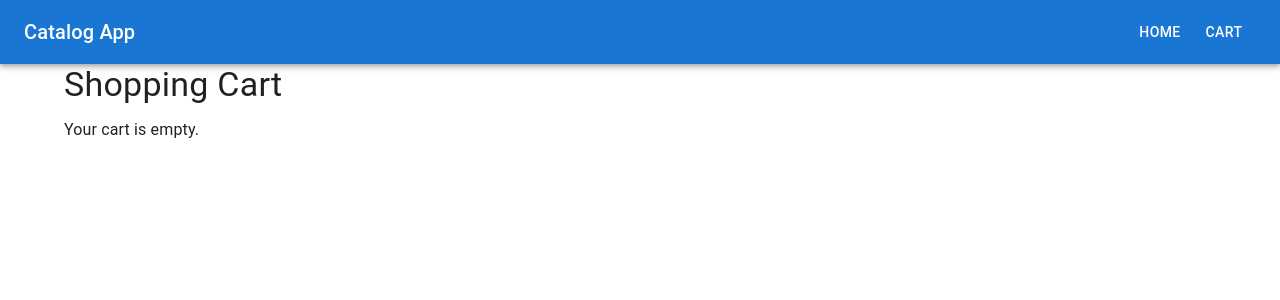
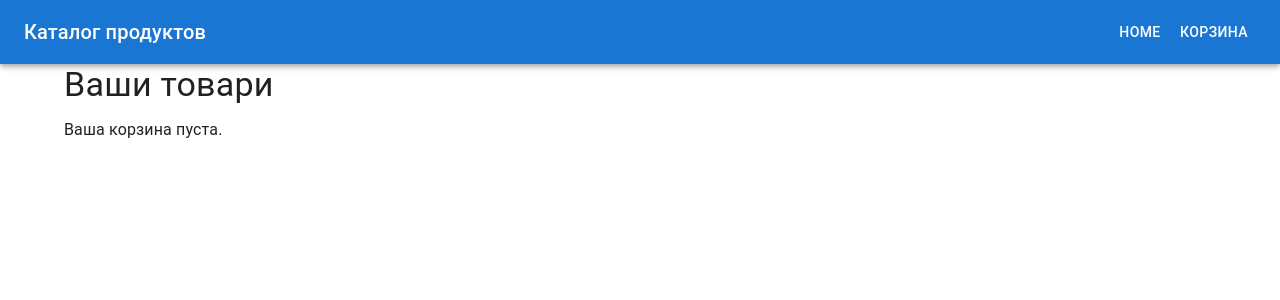
Before and after one commit to Behruz-08/alif-test, a Next.js app: page /cart in a window 1280 px wide. Shown: the top 300 px of the page. Built offline with nearby package versions, Linux system fonts and the light colour scheme.

Commit message:
добавил фото в карточках

```diff
--- a/src/app/globals.css
+++ b/src/app/globals.css
@@ -52,7 +52,7 @@ body {
 }
 
 body {
-  background-color: rgb(205, 207, 207);
+  background-color: rgb(236, 240, 240);
 }
 
 @media (prefers-color-scheme: dark) {
--- a/src/app/page.tsx
+++ b/src/app/page.tsx
@@ -24,7 +24,7 @@ export default function Home() {
 
   useEffect(() => {
     setFilteredProducts(items);
-  }, [items]);
+  }, [items,status]);
 
   const handleFilter = (filters: { price?: string; category?: string; description?: string }) => {
     const { price, category, description } = filters;
--- a/src/app/product/[id]/page.tsx
+++ b/src/app/product/[id]/page.tsx
@@ -30,6 +30,8 @@ export default function ProductDetail() {
       <Typography variant="h5">${product.price}</Typography>
       <Typography variant="h6">{product.category}</Typography>
       <Typography>{product.description}</Typography>
+      <Typography>{product.image}</Typography>
+
     </Container>
   );
 }
--- a/src/components/Cart.tsx
+++ b/src/components/Cart.tsx
@@ -5,6 +5,7 @@ import { useSelector, useDispatch } from 'react-redux';
 import { RootState, AppDispatch } from '../store';
 import { removeItem, clearCart } from '../slices/CartSlice';
 import DeleteRoundedIcon from '@mui/icons-material/DeleteRounded';
+import { red } from '@mui/material/colors';
 const Cart = () => {
   const dispatch = useDispatch<AppDispatch>();
   const items = useSelector((state: RootState) => state.cart.items);
@@ -19,9 +20,9 @@ const Cart = () => {
 
   return (
     <Container>
-      <Typography variant="h4" gutterBottom>Shopping Cart</Typography>
+      <Typography variant="h4" gutterBottom>Ваши товари</Typography>
       {items.length === 0 ? (
-        <Typography>Your cart is empty.</Typography>
+        <Typography>Ваша корзина пуста.</Typography>
       ) : (
         <>
           <List>
@@ -32,11 +33,11 @@ const Cart = () => {
                 />
                 {/* <Button onClick={() => handleRemoveItem(item.id)}>Remove</Button> */}
 
-                <DeleteRoundedIcon  onClick={() => handleRemoveItem(item.id)}/>
+                <DeleteRoundedIcon sx={{color:red[500]}} onClick={() => handleRemoveItem(item.id)}/>
               </ListItem>
             ))}
           </List>
-          <Button onClick={handleClearCart}>Clear Cart</Button>
+          <Button onClick={handleClearCart}>Очистит корзину</Button>
         </>
       )}
     </Container>
--- a/src/components/header/page.tsx
+++ b/src/components/header/page.tsx
@@ -8,13 +8,13 @@ const Header = () => {
     <AppBar position="static">
       <Toolbar>
         <Typography variant="h6" style={{ flexGrow: 1 }}>
-          Catalog App
+          Каталог продуктов
         </Typography>
         <Button color="inherit" component={Link} href="/">
           Home
         </Button>
         <Button color="inherit" component={Link} href="/cart">
-          Cart
+        Корзина
         </Button>
       </Toolbar>
     </AppBar>
--- a/src/slices/ProductsSlice.ts
+++ b/src/slices/ProductsSlice.ts
@@ -1,13 +1,16 @@
 
 import { createSlice, createAsyncThunk, PayloadAction } from "@reduxjs/toolkit";
 import axios from "axios";
+import { ReactNode } from "react";
 
 export interface Product {
+  image:string;
   id: number;
   title: string;
   price: number;
   category: string;
   description: string;
+
 }
 
 interface ProductsState {
```
Also changed, not shown: src/components/ProductCard.tsx (+26 -9 lines).
